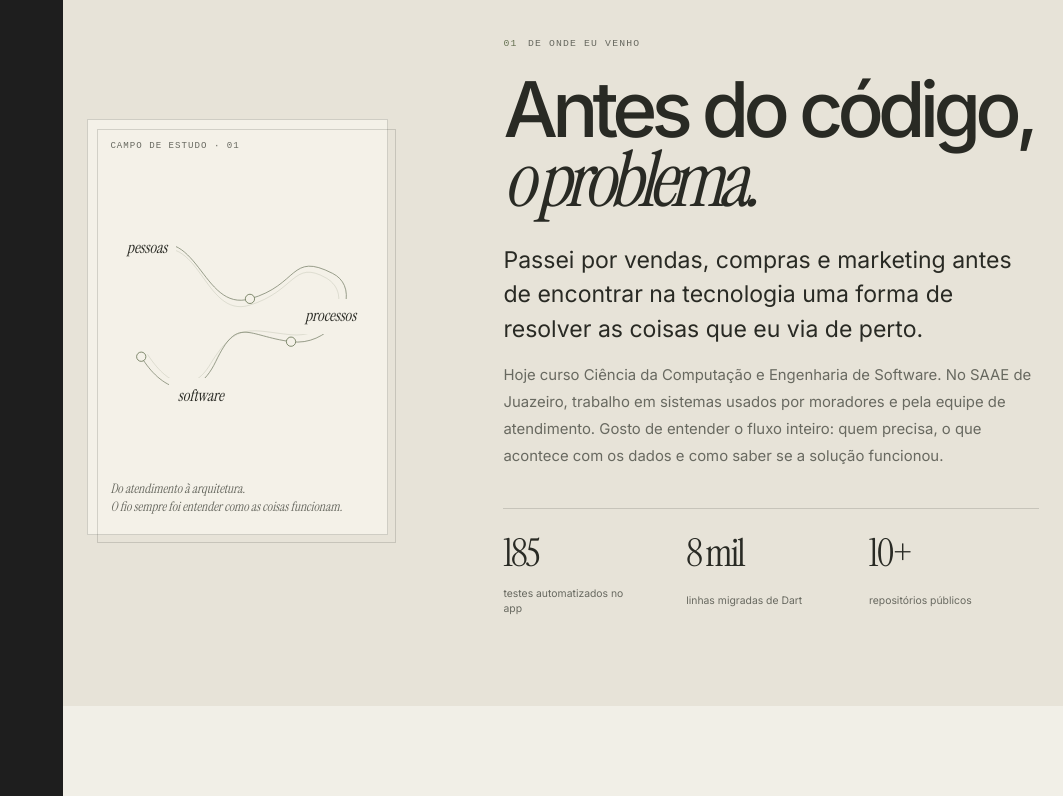
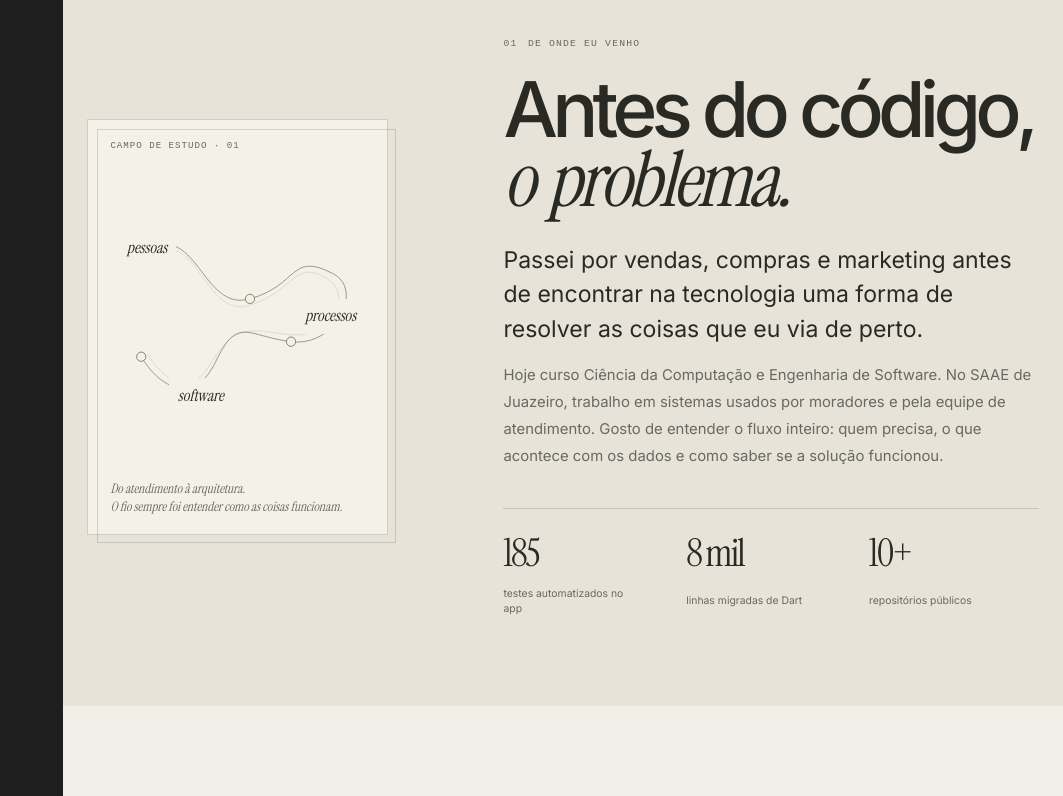
Before and after one commit to 7Genesis/portfolio-genesis, a Next.js app: page / in a window 1280 px wide. Shown: the part 940-1736 px from the top of the page, without its empty margins (217-1280 px from the left). Built offline with nearby package versions, Linux system fonts and the light colour scheme.

Commit message:
Melhora leitura das manchetes

```diff
--- a/app/globals.css
+++ b/app/globals.css
@@ -951,6 +951,7 @@
 .folio-project__details { border-color: rgb(41 42 36 / 16%); }
 .folio-project__detail-body ol { gap: 0.4rem; }
 .folio-project__detail-body li { background: rgb(255 255 255 / 38%); }
+.folio-intro__copy h2 i, .folio-section-head h2 i, .folio-stack__intro h2 i, .folio-career__head h2 i, .folio-github__head h2 i, .folio-lp-gallery__head h3 i { letter-spacing: -0.04em; word-spacing: 0.07em; }
 
 /* As páginas reais formam uma sequência assimétrica, como uma folha de contato. */
 .folio-lp-grid { grid-template-columns: repeat(12, minmax(0, 1fr)); gap: 1rem; }
```
